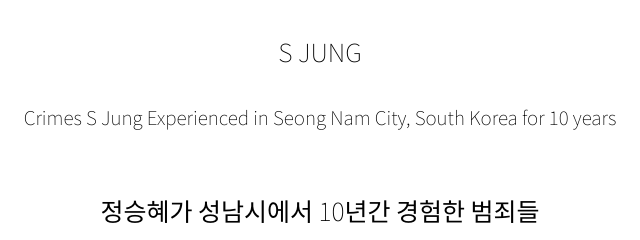
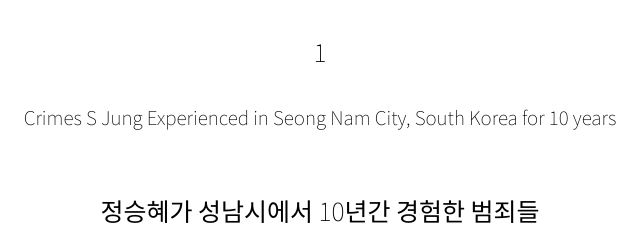
Before and after one commit to datargb/i, a plain HTML site: page index.html in a window 1280 px wide. Shown: the top 240 px of the page, 320-960 px from the left. Drawn offline with Linux system fonts and the light colour scheme.

Commit message:
Update index.html

```diff
--- a/index.html
+++ b/index.html
@@ -47,7 +47,7 @@ content[i].style.display = 'none';
 <DIv align="center">
 
 <Div align="center" style="background-color:#fff;border:#000 solid 0px;padding:40px;max-width:1000px;">
-<div style="margin:0px 0 40px 0px;padding:0px;background-color:#fff;"><a href="../" style="font-size:25px;"  >S JUNG <font style="color:#efefef;"></font></a></div>
+<div style="margin:0px 0 40px 0px;padding:0px;background-color:#fff;"><a href="../" style="font-size:25px;"  >1<font style="color:#efefef;"></font></a></div>
 
 <div style="margin:0px 0px 40px 0px;padding:0px;background-color:#fff;vertical-align:top"></div>
 <div style="margin:0px 0px 70px 0px;padding:0px;background-color:#fff;vertica-align:top;">Crimes S Jung Experienced in Seong Nam City, South Korea for 10 years</div>
```
